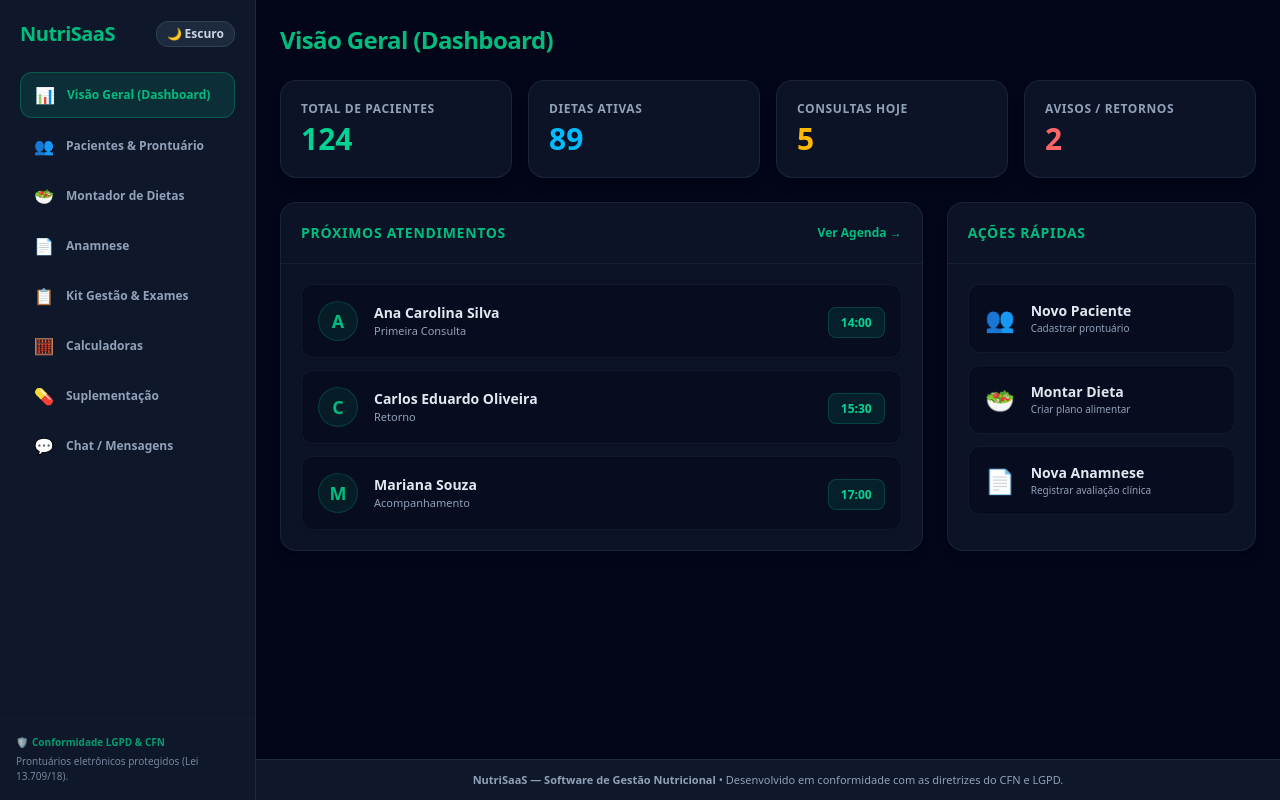
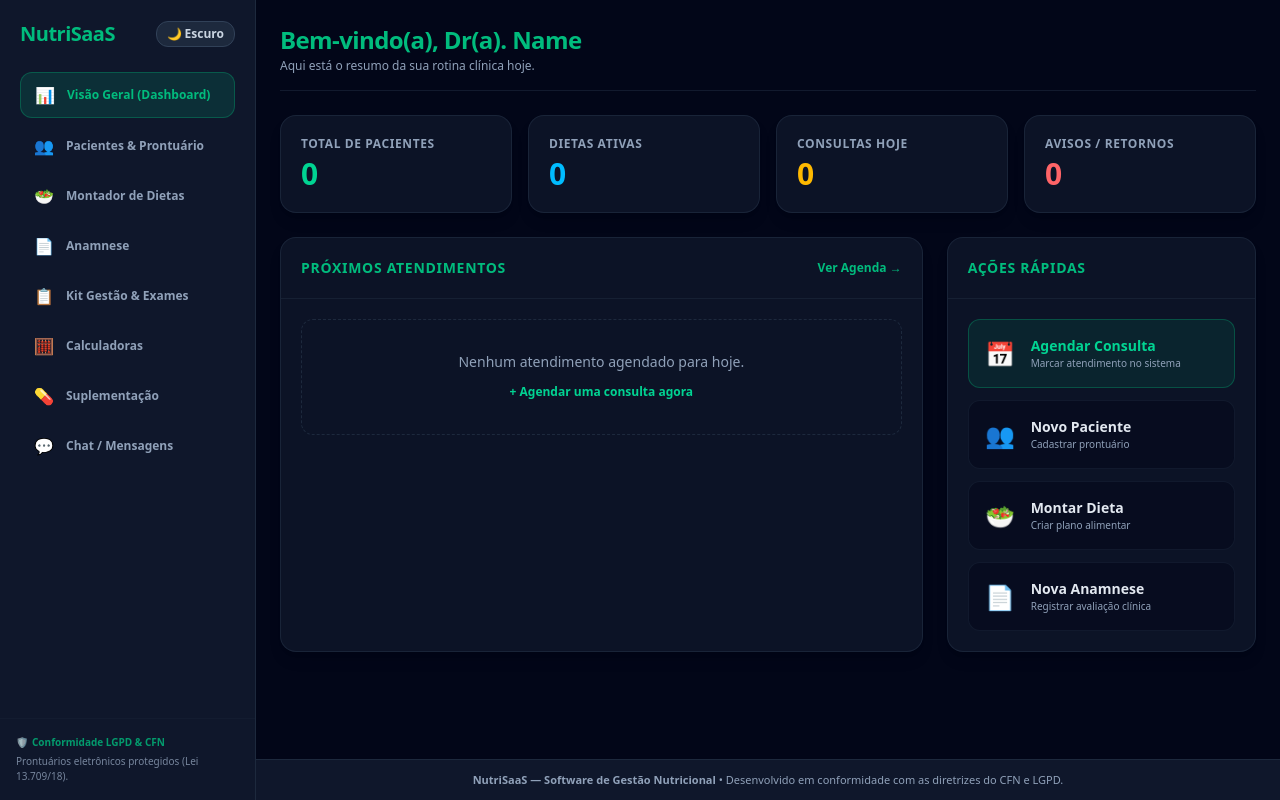
Before and after one commit to webdesignermarlon-code/nutrisaas, a Next.js app: page /dashboard in a window 1280 px wide. Both pictures are taken after typing "name@example.com", "Sample123" into the empty fields and a click on the button "Entrar no Sistema". Built offline with nearby package versions, Linux system fonts and the light colour scheme.

Commit message:
Atualiza dashboard com saudacao dinamica, modal de agendamento e acao de cancelar

```diff
--- a/app/dashboard/page.tsx
+++ b/app/dashboard/page.tsx
@@ -4,17 +4,44 @@ import { useState, useEffect } from 'react'
 import Link from 'next/link'
 import { useRouter } from 'next/navigation'
 
+interface Atendimento {
+  id: string
+  nome: string
+  hora: string
+  data: string
+  tipo: string
+}
+
 export default function DashboardPage() {
   const [isLogado, setIsLogado] = useState(false)
+  const [nomeUsuario, setNomeUsuario] = useState('Nutricionista')
   const [email, setEmail] = useState('')
   const [senha, setSenha] = useState('')
   const [manterConectado, setManterConectado] = useState(false)
   const router = useRouter()
 
+  // Estados do Agendamento
+  const [atendimentos, setAtendimentos] = useState<Atendimento[]>([])
+  const [modalAgendarAberto, setModalAgendarAberto] = useState(false)
+
+  // Form de novo agendamento
+  const [novoNome, setNovoNome] = useState('')
+  const [novoTipo, setNovoTipo] = useState('Primeira Consulta')
+  const [novaData, setNovaData] = useState('')
+  const [novoHorario, setNovoHorario] = useState('14:00')
+
   useEffect(() => {
     const auth = sessionStorage.getItem('nutrisaas-auth') || localStorage.getItem('nutrisaas-auth')
+    const savedEmail = sessionStorage.getItem('nutrisaas-email') || localStorage.getItem('nutrisaas-email')
+
     if (auth === 'true') {
       setIsLogado(true)
+      if (savedEmail) {
+        // Extrai o primeiro nome a partir do email
+        const nomeFormatado = savedEmail.split('@')[0].replace(/[._-]/g, ' ')
+        const nomeCapitalizado = nomeFormatado.charAt(0).toUpperCase() + nomeFormatado.slice(1)
+        setNomeUsuario(nomeCapitalizado)
+      }
     }
   }, [])
 
@@ -23,38 +50,78 @@ export default function DashboardPage() {
 
     if (manterConectado) {
       localStorage.setItem('nutrisaas-auth', 'true')
+      localStorage.setItem('nutrisaas-email', email)
     } else {
       sessionStorage.setItem('nutrisaas-auth', 'true')
+      sessionStorage.setItem('nutrisaas-email', email)
     }
+
+    const nomeFormatado = email.split('@')[0].replace(/[._-]/g, ' ')
+    const nomeCapitalizado = nomeFormatado.charAt(0).toUpperCase() + nomeFormatado.slice(1)
+    setNomeUsuario(nomeCapitalizado)
 
     setIsLogado(true)
     window.dispatchEvent(new Event('storage'))
     router.refresh()
   }
 
+  // Agendar nova consulta
+  const handleAgendarConsulta = (e: React.FormEvent) => {
+    e.preventDefault()
+    if (!novoNome) return
+
+    const novoAtendimento: Atendimento = {
+      id: Date.now().toString(),
+      nome: novoNome,
+      tipo: novoTipo,
+      data: novaData,
+      hora: novoHorario
+    }
+
+    setAtendimentos((prev) => [...prev, novoAtendimento])
+    setNovoNome('')
+    setModalAgendarAberto(false)
+  }
+
+  // Cancelar consulta
+  const handleCancelarConsulta = (id: string) => {
+    if (confirm('Tem certeza que deseja cancelar esta consulta?')) {
+      setAtendimentos((prev) => prev.filter((item) => item.id !== id))
+    }
+  }
+
   // === SE ESTIVER LOGADO: MOSTRA O DASHBOARD COMPLETO ===
   if (isLogado) {
     return (
       <div className="space-y-6 animate-in fade-in duration-500">
-        <h1 className="text-2xl font-bold text-emerald-500 tracking-tight">Visão Geral (Dashboard)</h1>
 
-        {/* Cards de Métricas */}
+        {/* Cabeçalho com Saudação Dinâmica */}
+        <div className="flex flex-col sm:flex-row sm:items-center justify-between gap-2 border-b border-slate-800/60 pb-4">
+          <div>
+            <h1 className="text-2xl font-bold text-emerald-500 tracking-tight">
+              Bem-vindo(a), Dr(a). {nomeUsuario}
+            </h1>
+            <p className="text-xs text-slate-400 mt-0.5">Aqui está o resumo da sua rotina clínica hoje.</p>
+          </div>
+        </div>
+
+        {/* Cards de Métricas (zerados por padrão) */}
         <div className="grid grid-cols-1 sm:grid-cols-2 lg:grid-cols-4 gap-4">
           <div className="p-5 rounded-2xl border border-slate-800/80 bg-slate-900/80 shadow-lg flex flex-col gap-1 hover:border-emerald-500/30 transition-colors">
             <span className="text-xs font-bold text-slate-400 uppercase tracking-wider">Total de Pacientes</span>
-            <span className="text-3xl font-extrabold text-emerald-400">124</span>
+            <span className="text-3xl font-extrabold text-emerald-400">0</span>
           </div>
           <div className="p-5 rounded-2xl border border-slate-800/80 bg-slate-900/80 shadow-lg flex flex-col gap-1 hover:border-sky-500/30 transition-colors">
             <span className="text-xs font-bold text-slate-400 uppercase tracking-wider">Dietas Ativas</span>
-            <span className="text-3xl font-extrabold text-sky-400">89</span>
+            <span className="text-3xl font-extrabold text-sky-400">0</span>
           </div>
           <div className="p-5 rounded-2xl border border-slate-800/80 bg-slate-900/80 shadow-lg flex flex-col gap-1 hover:border-amber-500/30 transition-colors">
             <span className="text-xs font-bold text-slate-400 uppercase tracking-wider">Consultas Hoje</span>
-            <span className="text-3xl font-extrabold text-amber-400">5</span>
+            <span className="text-3xl font-extrabold text-amber-400">{atendimentos.length}</span>
           </div>
           <div className="p-5 rounded-2xl border border-slate-800/80 bg-slate-900/80 shadow-lg flex flex-col gap-1 hover:border-red-500/30 transition-colors">
             <span className="text-xs font-bold text-slate-400 uppercase tracking-wider">Avisos / Retornos</span>
-            <span className="text-3xl font-extrabold text-red-400">2</span>
+            <span className="text-3xl font-extrabold text-red-400">0</span>
           </div>
         </div>
 
@@ -67,30 +134,46 @@ export default function DashboardPage() {
               <h2 className="text-sm font-bold uppercase text-emerald-500 tracking-wider">Próximos Atendimentos</h2>
               <button className="text-xs font-bold text-emerald-500 hover:text-emerald-400 transition-colors">Ver Agenda &rarr;</button>
             </div>
+
             <div className="p-5 space-y-3 flex-1">
-              {/* Lista mockada de pacientes */}
-              {[
-                { nome: 'Ana Carolina Silva', hora: '14:00', tipo: 'Primeira Consulta' },
-                { nome: 'Carlos Eduardo Oliveira', hora: '15:30', tipo: 'Retorno' },
-                { nome: 'Mariana Souza', hora: '17:00', tipo: 'Acompanhamento' },
-              ].map((paciente, i) => (
-                <div key={i} className="flex items-center justify-between p-4 rounded-xl bg-slate-950/50 border border-slate-800/50 hover:border-emerald-500/30 transition-all shadow-sm">
+              {atendimentos.length === 0 ? (
+                <div className="p-8 text-center border border-dashed border-slate-800 rounded-xl">
+                  <p className="text-sm text-slate-400">Nenhum atendimento agendado para hoje.</p>
+                  <button
+                    onClick={() => setModalAgendarAberto(true)}
+                    className="mt-3 text-xs text-emerald-400 hover:underline font-semibold"
+                  >
+                    + Agendar uma consulta agora
+                  </button>
+                </div>
+              ) : (
+                atendimentos.map((paciente) => (
+                  <div key={paciente.id} className="flex items-center justify-between p-4 rounded-xl bg-slate-950/50 border border-slate-800/50 hover:border-emerald-500/30 transition-all shadow-sm">
                     <div className="flex items-center gap-4">
                       <div className="w-10 h-10 rounded-full bg-emerald-500/10 flex items-center justify-center text-emerald-500 font-bold text-lg border border-emerald-500/20">
-                      {paciente.nome.charAt(0)}
+                        {paciente.nome.charAt(0).toUpperCase()}
                       </div>
                       <div>
                         <p className="text-sm font-bold text-slate-200">{paciente.nome}</p>
                         <p className="text-[11px] text-slate-400">{paciente.tipo}</p>
                       </div>
                     </div>
-                  <div>
+
+                    <div className="flex items-center gap-3">
                       <span className="text-xs font-bold text-emerald-400 bg-emerald-400/10 px-3 py-1.5 rounded-lg border border-emerald-400/20">
                         {paciente.hora}
                       </span>
+                      <button
+                        onClick={() => handleCancelarConsulta(paciente.id)}
+                        className="text-xs text-red-400/80 hover:text-red-400 hover:bg-red-500/10 px-2.5 py-1.5 rounded-lg transition-colors border border-transparent hover:border-red-500/20"
+                        title="Cancelar consulta"
+                      >
+                        Cancelar
+                      </button>
                     </div>
                   </div>
-              ))}
+                ))
+              )}
             </div>
           </div>
 
@@ -99,7 +182,20 @@ export default function DashboardPage() {
             <div className="p-5 border-b border-slate-800/60">
               <h2 className="text-sm font-bold uppercase text-emerald-500 tracking-wider">Ações Rápidas</h2>
             </div>
+
             <div className="p-5 flex flex-col gap-3">
+              {/* NOVO BOTÃO: Agendar Consulta */}
+              <button
+                onClick={() => setModalAgendarAberto(true)}
+                className="w-full text-left p-4 rounded-xl bg-emerald-500/10 border border-emerald-500/30 hover:border-emerald-500 hover:bg-emerald-500/20 transition-all flex items-center gap-4 group"
+              >
+                <span className="text-2xl group-hover:scale-110 transition-transform">📅</span>
+                <div>
+                  <p className="text-sm font-bold text-emerald-400">Agendar Consulta</p>
+                  <p className="text-[10px] text-slate-400">Marcar atendimento no sistema</p>
+                </div>
+              </button>
+
               <Link href="/dashboard/pacientes" className="w-full text-left p-4 rounded-xl bg-slate-950/50 border border-slate-800/50 hover:border-emerald-500/50 hover:bg-emerald-500/5 transition-all flex items-center gap-4 group">
                 <span className="text-2xl group-hover:scale-110 transition-transform">👥</span>
                 <div>
@@ -107,6 +203,7 @@ export default function DashboardPage() {
                   <p className="text-[10px] text-slate-400">Cadastrar prontuário</p>
                 </div>
               </Link>
+
               <Link href="/dashboard/dietas" className="w-full text-left p-4 rounded-xl bg-slate-950/50 border border-slate-800/50 hover:border-sky-500/50 hover:bg-sky-500/5 transition-all flex items-center gap-4 group">
                 <span className="text-2xl group-hover:scale-110 transition-transform">🥗</span>
                 <div>
@@ -114,6 +211,7 @@ export default function DashboardPage() {
                   <p className="text-[10px] text-slate-400">Criar plano alimentar</p>
                 </div>
               </Link>
+
               <Link href="/dashboard/anamnese" className="w-full text-left p-4 rounded-xl bg-slate-950/50 border border-slate-800/50 hover:border-amber-500/50 hover:bg-amber-500/5 transition-all flex items-center gap-4 group">
                 <span className="text-2xl group-hover:scale-110 transition-transform">📄</span>
                 <div>
@@ -125,6 +223,88 @@ export default function DashboardPage() {
           </div>
 
         </div>
+
+        {/* MODAL DE AGENDAMENTO DE CONSULTA */}
+        {modalAgendarAberto && (
+          <div className="fixed inset-0 bg-slate-950/80 backdrop-blur-sm z-50 flex items-center justify-center p-4">
+            <div className="w-full max-w-md rounded-2xl border border-slate-800 bg-slate-900 p-6 shadow-2xl space-y-4">
+              <div className="flex justify-between items-center border-b border-slate-800 pb-3">
+                <h3 className="text-lg font-bold text-emerald-500">Agendar Consulta</h3>
+                <button
+                  onClick={() => setModalAgendarAberto(false)}
+                  className="text-slate-400 hover:text-white"
+                >
+                  ✕
+                </button>
+              </div>
+
+              <form onSubmit={handleAgendarConsulta} className="space-y-4">
+                <div>
+                  <label className="block text-xs text-slate-400 mb-1">Nome do Paciente</label>
+                  <input
+                    type="text"
+                    required
+                    placeholder="Ex: Maria Silva"
+                    value={novoNome}
+                    onChange={(e) => setNovoNome(e.target.value)}
+                    className="w-full rounded-xl border border-slate-800 bg-slate-950 p-3 text-sm text-white focus:border-emerald-500 focus:outline-none"
+                  />
+                </div>
+
+                <div>
+                  <label className="block text-xs text-slate-400 mb-1">Tipo de Consulta</label>
+                  <select
+                    value={novoTipo}
+                    onChange={(e) => setNovoTipo(e.target.value)}
+                    className="w-full rounded-xl border border-slate-800 bg-slate-950 p-3 text-sm text-white focus:border-emerald-500 focus:outline-none"
+                  >
+                    <option value="Primeira Consulta">Primeira Consulta</option>
+                    <option value="Retorno">Retorno</option>
+                    <option value="Acompanhamento">Acompanhamento</option>
+                  </select>
+                </div>
+
+                <div className="grid grid-cols-2 gap-3">
+                  <div>
+                    <label className="block text-xs text-slate-400 mb-1">Data</label>
+                    <input
+                      type="date"
+                      value={novaData}
+                      onChange={(e) => setNovaData(e.target.value)}
+                      className="w-full rounded-xl border border-slate-800 bg-slate-950 p-3 text-sm text-white focus:border-emerald-500 focus:outline-none"
+                    />
+                  </div>
+                  <div>
+                    <label className="block text-xs text-slate-400 mb-1">Horário</label>
+                    <input
+                      type="time"
+                      value={novoHorario}
+                      onChange={(e) => setNovoHorario(e.target.value)}
+                      className="w-full rounded-xl border border-slate-800 bg-slate-950 p-3 text-sm text-white focus:border-emerald-500 focus:outline-none"
+                    />
+                  </div>
+                </div>
+
+                <div className="flex gap-3 pt-2">
+                  <button
+                    type="button"
+                    onClick={() => setModalAgendarAberto(false)}
+                    className="w-1/2 py-3 rounded-xl border border-slate-800 text-xs font-bold text-slate-300 hover:bg-slate-800"
+                  >
+                    Cancelar
+                  </button>
+                  <button
+                    type="submit"
+                    className="w-1/2 py-3 rounded-xl bg-emerald-500 text-xs font-bold text-slate-950 hover:bg-emerald-400"
+                  >
+                    Confirmar
+                  </button>
+                </div>
+              </form>
+            </div>
+          </div>
+        )}
+
       </div>
     )
   }
```
Lines whose indentation alone changed are shown as unchanged.
